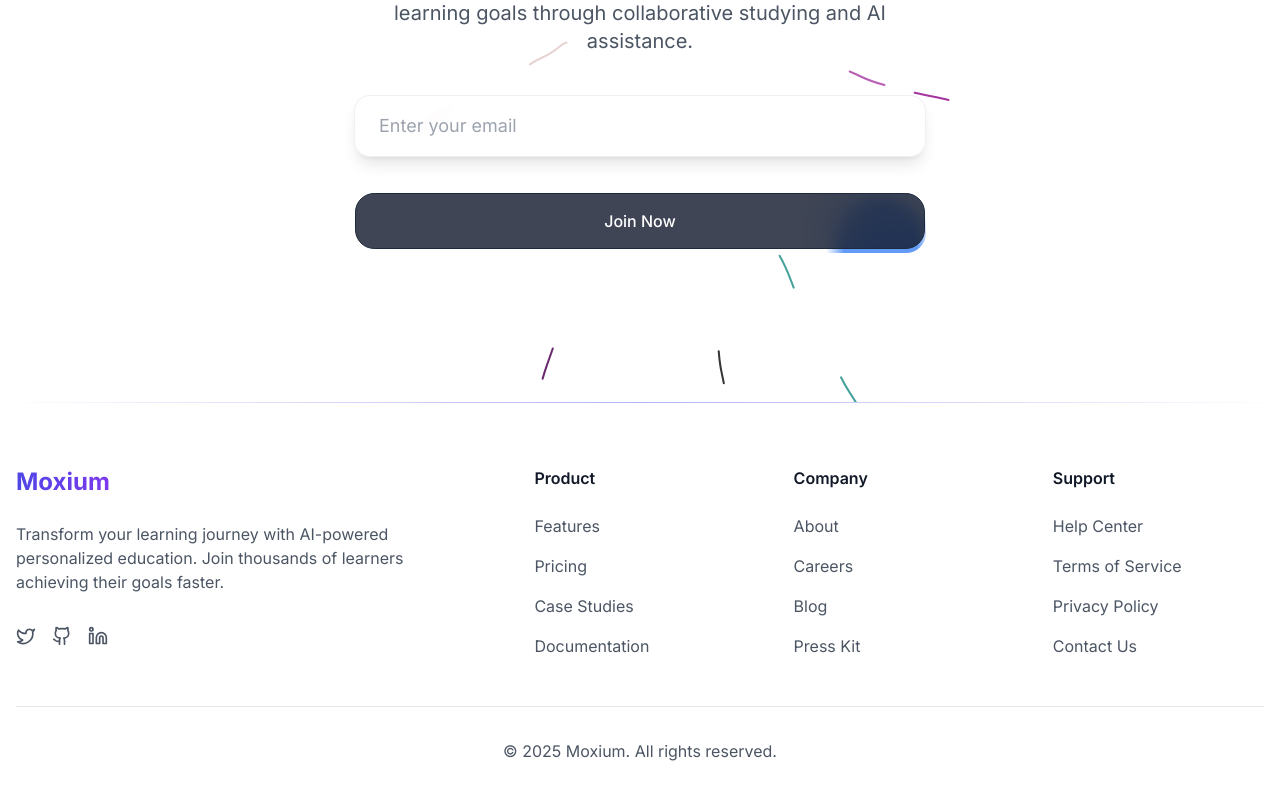
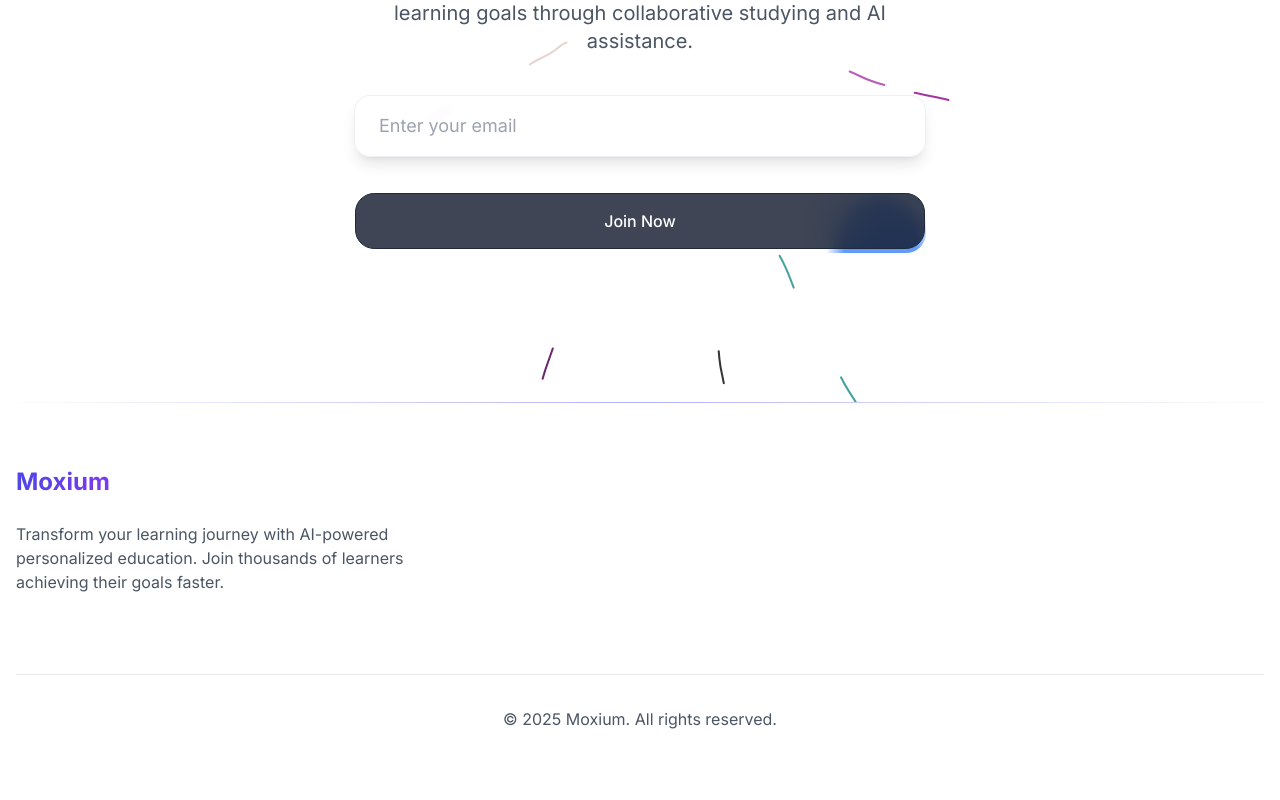
Before and after one commit to Srivathsav-max/lumen, a Next.js app: page /waitlist in a window 1280 px wide. Shown: the part 398-1198 px from the top of the page. Built offline with nearby package versions, Linux system fonts and the light colour scheme.

Commit message:
ui update: dynamic hero section effect and updated footer

```diff
--- a/src/components/sections/footer.tsx
+++ b/src/components/sections/footer.tsx
@@ -5,30 +5,30 @@ import { motion } from "framer-motion";
 
 export function FooterSection() {
   const footerLinks = {
-    Product: [
-      { name: "Features", href: "#" },
-      { name: "Pricing", href: "#" },
-      { name: "Case Studies", href: "#" },
-      { name: "Documentation", href: "#" },
-    ],
-    Company: [
-      { name: "About", href: "#" },
-      { name: "Careers", href: "#" },
-      { name: "Blog", href: "#" },
-      { name: "Press Kit", href: "#" },
-    ],
-    Support: [
-      { name: "Help Center", href: "#" },
-      { name: "Terms of Service", href: "#" },
-      { name: "Privacy Policy", href: "#" },
-      { name: "Contact Us", href: "#" },
-    ],
+    // Product: [
+    //   { name: "Features", href: "#" },
+    //   { name: "Pricing", href: "#" },
+    //   { name: "Case Studies", href: "#" },
+    //   { name: "Documentation", href: "#" },
+    // ],
+    // Company: [
+    //   { name: "About", href: "#" },
+    //   { name: "Careers", href: "#" },
+    //   { name: "Blog", href: "#" },
+    //   { name: "Press Kit", href: "#" },
+    // ],
+    // Support: [
+    //   { name: "Help Center", href: "#" },
+    //   { name: "Terms of Service", href: "#" },
+    //   { name: "Privacy Policy", href: "#" },
+    //   { name: "Contact Us", href: "#" },
+    // ],
   };
 
   const socialLinks = [
-    { name: "Twitter", icon: Twitter, href: "#" },
-    { name: "GitHub", icon: Github, href: "#" },
-    { name: "LinkedIn", icon: Linkedin, href: "#" },
+    // { name: "Twitter", icon: Twitter, href: "#" },
+    // { name: "GitHub", icon: Github, href: "#" },
+    // { name: "LinkedIn", icon: Linkedin, href: "#" },
   ];
 
   return (
@@ -52,7 +52,7 @@ export function FooterSection() {
               Join thousands of learners achieving their goals faster.
             </p>
             <div className="flex gap-4">
-              {socialLinks.map((social) => (
+              {/* {socialLinks.map((social) => (
                 <a
                   key={social.name}
                   href={social.href}
@@ -61,12 +61,12 @@ export function FooterSection() {
                   <social.icon className="h-5 w-5" />
                   <span className="sr-only">{social.name}</span>
                 </a>
-              ))}
+              ))} */}
             </div>
           </div>
 
           {/* Links Columns */}
-          {Object.entries(footerLinks).map(([category, links]) => (
+          {/* {Object.entries(footerLinks).map(([category, links]) => (
             <div key={category}>
               <h3 className="font-semibold text-gray-900 dark:text-white mb-6">
                 {category}
@@ -84,7 +84,7 @@ export function FooterSection() {
                 ))}
               </ul>
             </div>
-          ))}
+          ))} */}
         </div>
 
         {/* Bottom Bar */}
--- a/src/components/sections/hero.tsx
+++ b/src/components/sections/hero.tsx
@@ -12,7 +12,7 @@ export function HeroSection() {
     <section className="relative h-screen flex items-center justify-center overflow-hidden bg-gradient-to-b from-white to-gray-50" ref={ref}>
       <Navbar />
       <div className="absolute inset-0 bg-grid-small opacity-5"></div>
-      <div className="absolute inset-0 opacity-75">
+      <div className="absolute inset-0 w-screen h-full opacity-75 pointer-events-none overflow-hidden">
         <MoxiumLumenEffect />
       </div>
 
--- a/src/components/ui/google-gemini-effect.tsx
+++ b/src/components/ui/google-gemini-effect.tsx
@@ -29,11 +29,10 @@ const GoogleGeminiEffect = ({
   return (
     <div className={cn("w-full h-full", className)}>
       <motion.svg
-        width="1440"
-        height="890"
         viewBox="0 0 1440 890"
         xmlns="http://www.w3.org/2000/svg"
-        className="w-full"
+        className="w-full h-full absolute -translate-x-1/2"
+        preserveAspectRatio="xMidYMid slice"
         animate={{
           y: [0, -20, 0],
         }}
```
